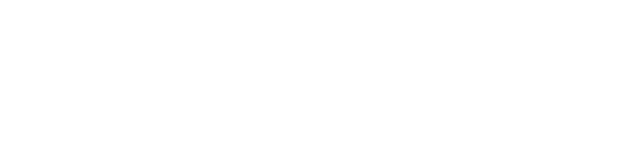
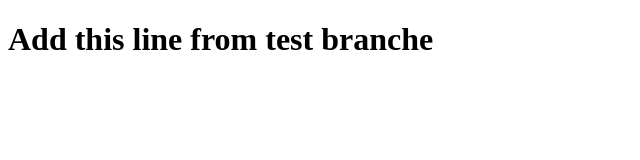
Before and after one commit to oukirche/demo, a plain HTML site: page index.html in a window 1280 px wide. Shown: the whole page, without its empty margins (0-640 px from the left). Drawn offline with Linux system fonts and the light colour scheme.

Commit message:
add some line in html file

```diff
--- a/index.html
+++ b/index.html
@@ -5,5 +5,7 @@
 </head>
 <body>
 
+<h1>Add this line from test branche</h1>
+
 </body>
 </html>
```
